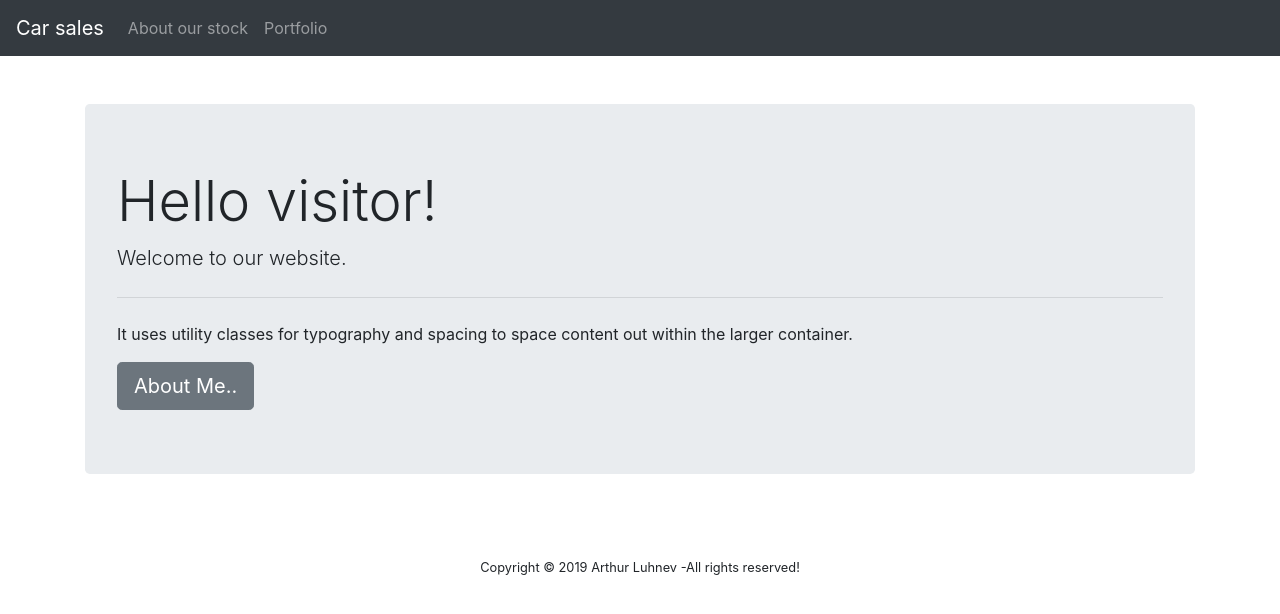
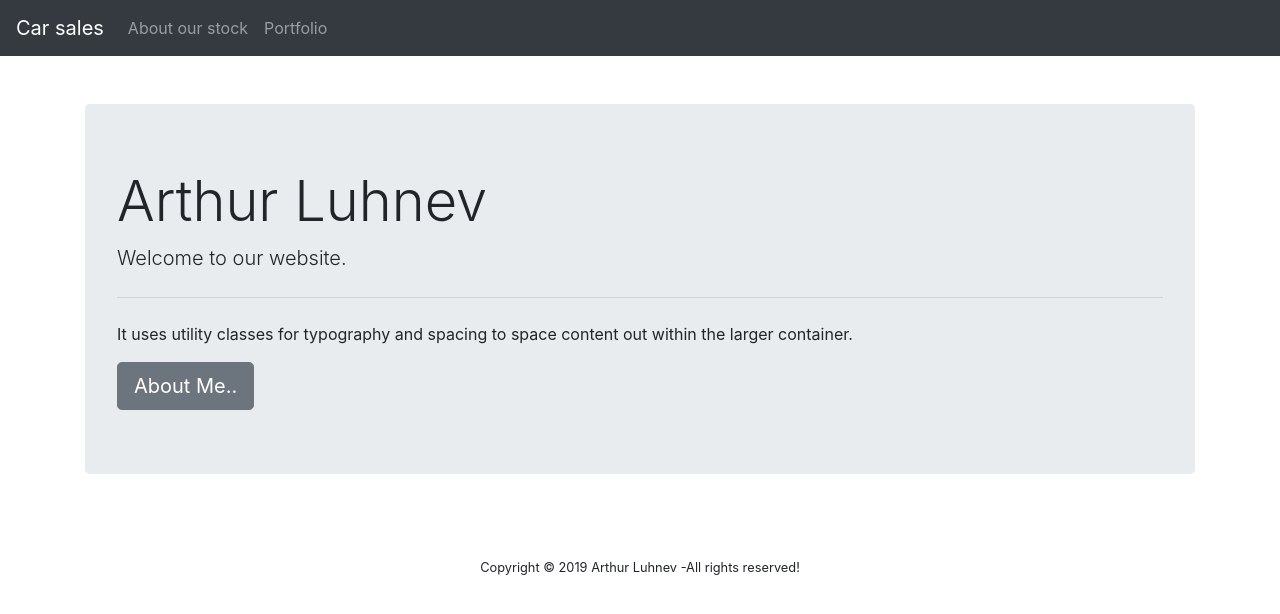
Before and after one commit to ArthurGit-LV/Intro-to-Node, a plain HTML site: page index.html in a window 1280 px wide. Drawn offline with nearby package versions, Linux system fonts and the light colour scheme.

Commit message:
Updated index.html page

```diff
--- a/index.html
+++ b/index.html
@@ -38,7 +38,7 @@
 <br><br>
 <div class="container">
   <div class="jumbotron">
-<h1 class="display-4">Hello visitor!</h1>
+<h1 class="display-4">Arthur Luhnev</h1>
 <p class="lead">Welcome to our website.</p>
 <hr class="my-4">
 <p>It uses utility classes for typography and spacing to space content out within the larger container.</p>
```
